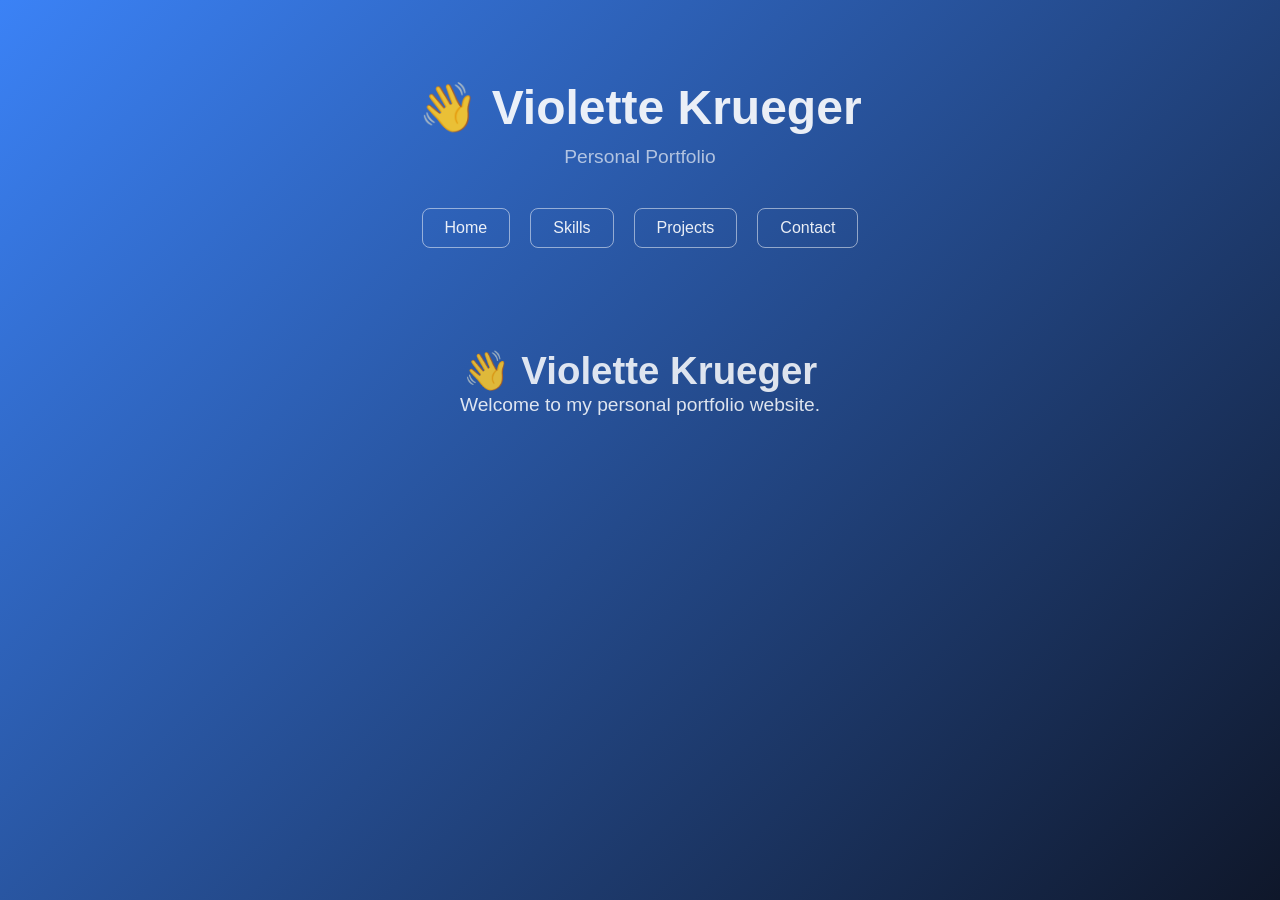
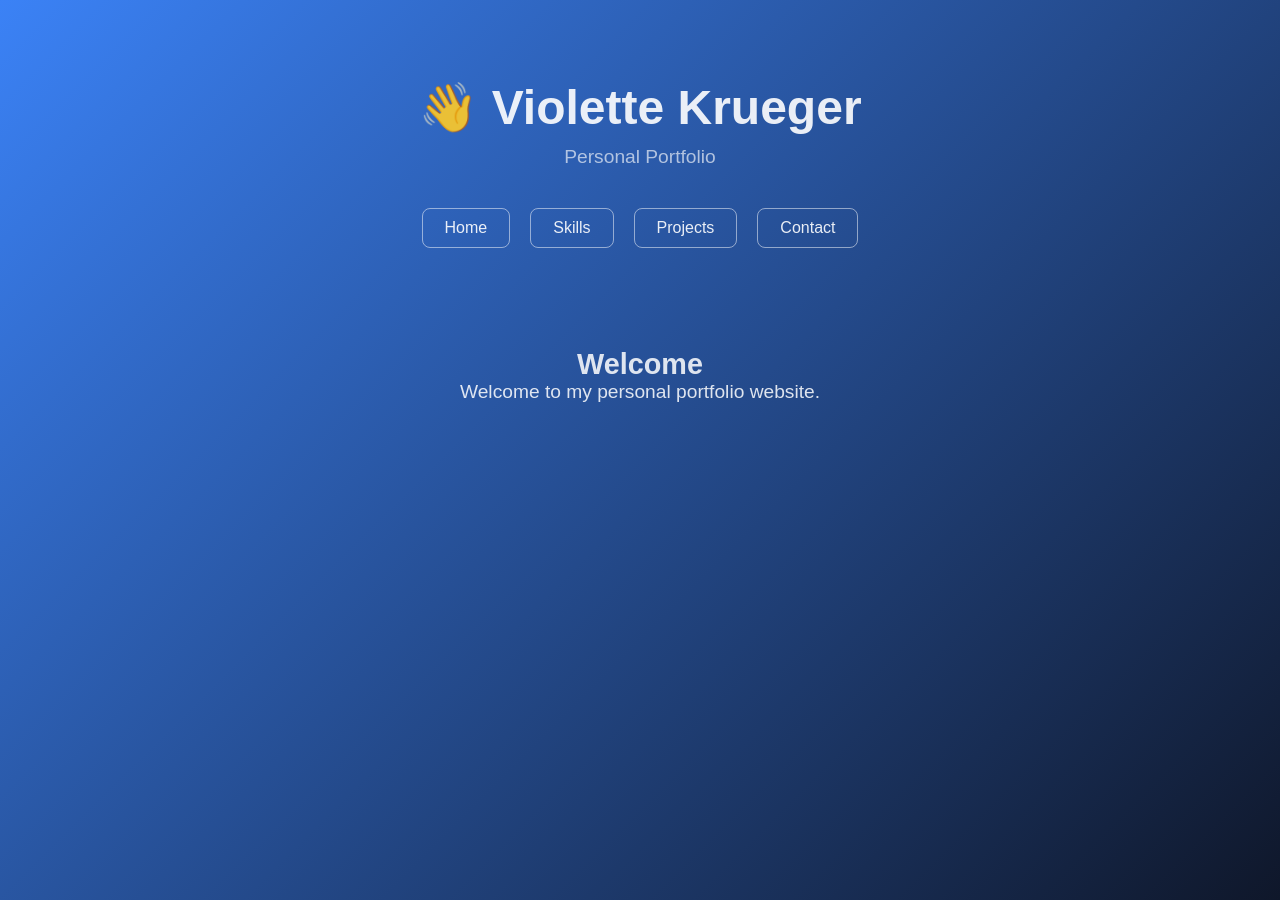
Before and after one commit to vkrueger976/vkrueger976.github.io, a Jekyll site: the page built from index.md, in a window 1280 px wide. Built offline with Jekyll 4.4.1, drawn with Linux system fonts in a browser that asks for light colours.

Commit message:
Update index.md

```diff
--- a/index.md
+++ b/index.md
@@ -3,6 +3,5 @@ layout: default
 title: Home
 ---
 
-# 👋 Violette Krueger
-
-Welcome to my personal portfolio website.
+<h2>Welcome</h2>
+<p>Welcome to my personal portfolio website.</p>
```
